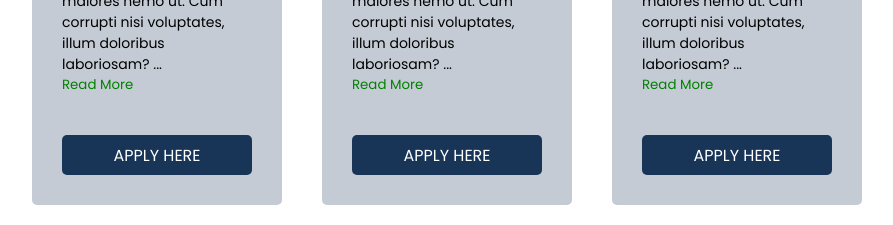
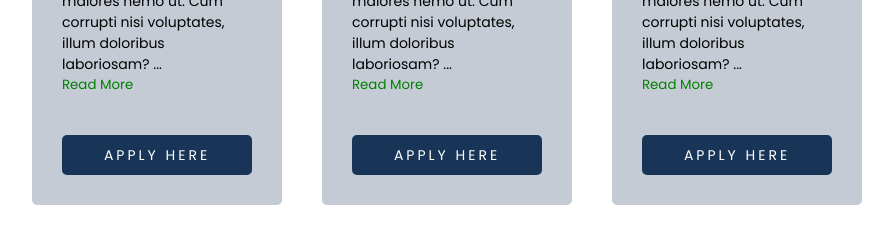
Before and after one commit to AgyapalSingh/React-Templates-Projects, a React (Vite) app: page /careers-page in a window 1280 px wide. Shown: the part 1220-1445 px from the top of the page, without its empty margins (193-1086 px from the left). Built offline with nearby package versions, Linux system fonts and the light colour scheme.

Commit message:
CSS Updated for Careers

```diff
--- a/src/Components/Template/Careers.jsx
+++ b/src/Components/Template/Careers.jsx
@@ -107,7 +107,7 @@ const JobsForm = () => {
           <p className="ag-job-info-para">
             The Careers component is a React-based form that allows users to
             apply for Jobs for a
-            <span>Skincare brand (Or You can use anywhere else.)</span>. It
+            <span> Skincare brand (Or You can use anywhere else.)</span>. It
             collects user details such as name, email, resume{" "}
             <span>
               (Uploaded to Google Drive using Drive Api and the link generated
--- a/src/Components/Template/TemplateCSS/Careers.css
+++ b/src/Components/Template/TemplateCSS/Careers.css
@@ -98,6 +98,7 @@ td strong {
   }
   .ag-current-openings {
     max-width: 300px;
+    margin: 0px 20px 20px 20px;
   }
 }
 
@@ -113,7 +114,6 @@ td strong {
   background-color: #18345741;
   padding: 30px 30px;
   margin-bottom: 20px;
-  margin: 0px 20px 20px 20px;
   min-width: 250px;
   border-radius: 5px;
 }
@@ -172,6 +172,8 @@ td strong {
   align-items: center;
   text-align: center;
   text-decoration: none;
+  letter-spacing: 3px;
+  font-size: 14px;
 }
 
 /* Jobs Form */
```
